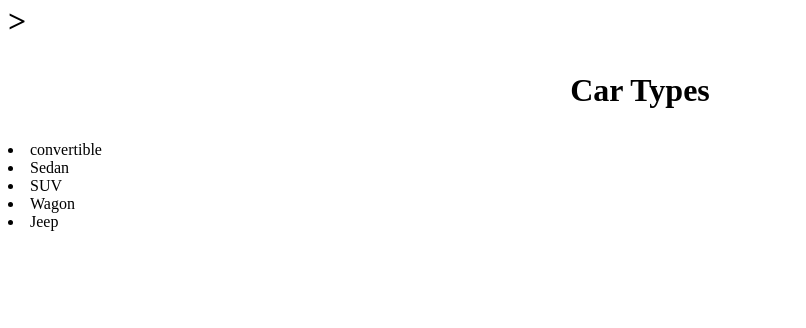
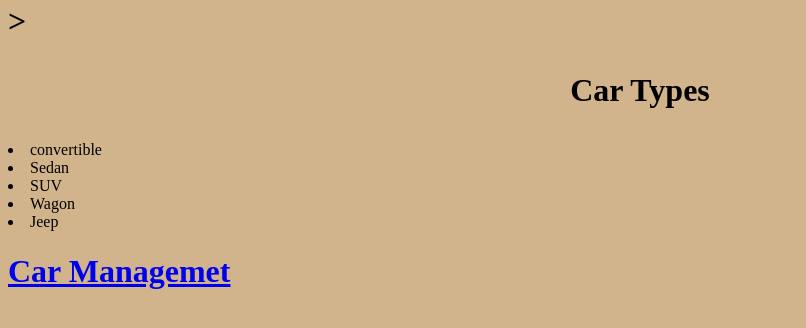
Before and after one commit to mshanmugavel/html-project, a plain HTML site: page project ideas.html in a window 1280 px wide. Shown: the part 460-788 px from the top of the page, without its empty margins (0-806 px from the left). Drawn offline with Linux system fonts and the light colour scheme.

Commit message:
Add files via upload

```diff
--- a/project ideas.html
+++ b/project ideas.html
@@ -3,7 +3,7 @@
 <head>
 <title>car management</title>
 </head>
-     <body bgcolor ="">
+     <body bgcolor ="tan">
      <h1><center>Car Managemet</center></h1>
       <h2> <b><mark> What is a car management system?</mark></b>
      </h2>
@@ -24,5 +24,9 @@
 <li>Wagon</li>
 <li>Jeep</li>
 </h4>
+<h1>
+    <a href="file:///C:/Users/student/Desktop/table.html/index.html"
+    target="blank">Car Managemet</a>
+ </h1>
     </body>
     </html>
```
